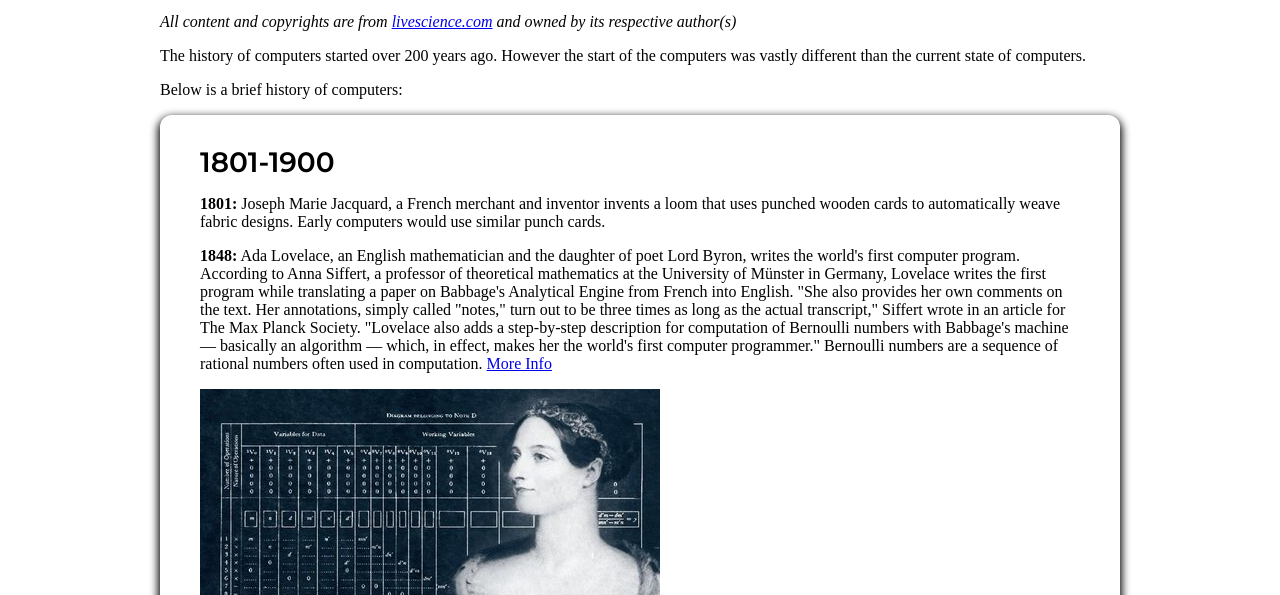
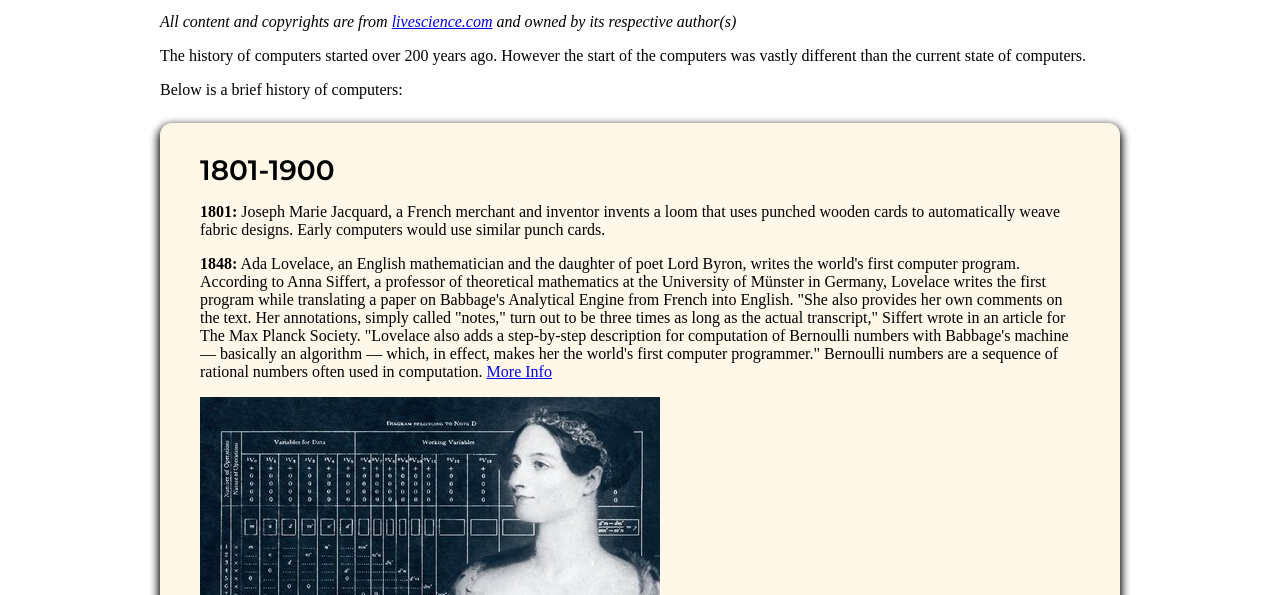
Before and after one commit to harrisonloh/itmd361_Project2, a plain HTML site: page computers.html in a window 1280 px wide. Shown: the part 205-800 px from the top of the page. Drawn offline with Linux system fonts and the light colour scheme.

Commit message:
Added color to section, added spacing to sections. style.css

```diff
--- a/css/style.css
+++ b/css/style.css
@@ -127,6 +127,8 @@ p {
   box-shadow: 0px 4px 8px 2px rgba(0, 0, 0, 1);
   border-radius: 12px 12px 12px 12px;
   padding:2px 40px;
+  background-color: #FFF8E8;
+  margin-top: 1.5em;
 }
 
 .multipdiv {
```
